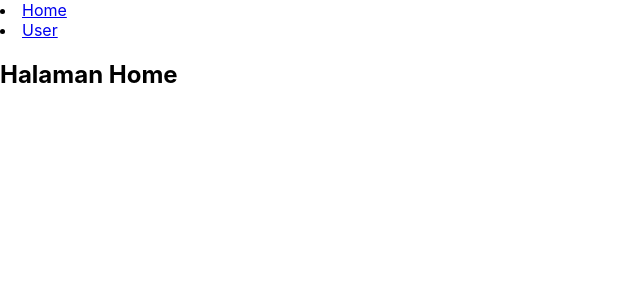
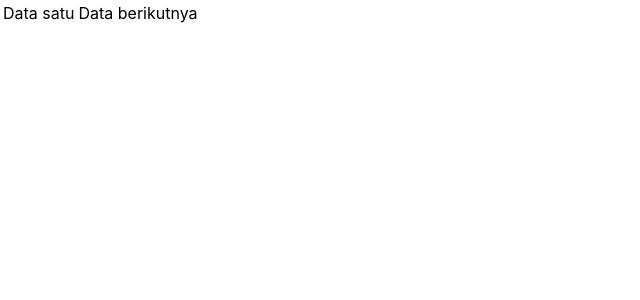
Before and after one commit to lyfewithcode/belajar-react-js, a React (Create React App) app: page / in a window 1280 px wide. Shown: the top 300 px of the page, without its empty margins (0-640 px from the left). Built offline with nearby package versions, Linux system fonts and the light colour scheme.

Commit message:
React fragment sebagai pembungkus

```diff
--- a/src/App.js
+++ b/src/App.js
@@ -1,51 +1,27 @@
 import './App.css';
-import { Component } from 'react';
-import { BrowserRouter, Switch, Route, Link } from 'react-router-dom';
+import React, { Component } from 'react';
 
-function Home() {
-  return <h2> Halaman Home </h2>
-}
-
-function ListView() {
-  return (
-    <div>
-      <h2> Semua User </h2>
-      <ul>
-        <Link to='user/ahmad'>Ahmad</Link> <br/>
-        <Link to='user/siska '>Siska</Link>
-      </ul>
-    </div>
-  )
-}
-
-function NoMatch() {
-  return <h2> 404, halaman tidak ditemukan </h2>
-}
-
-function DetailView({ match }) {
-  return <h2> Ini Halaman {match.params.name} </h2>
-}
+// Composition
 
 class App extends Component {
   render() {
     return (
-      <BrowserRouter>
-        <div>
-          <nav>
-            <li> <Link to='/'> Home </Link> </li>
-            <li> <Link to='/users'> User </Link> </li>
-          </nav>
+      <table>
+        <tr>
+          <Column/>
+        </tr>
+      </table>
+    );
+  }
+}
 
-          <main>
-            <Switch>
-              <Route path='/' exact component={Home} />
-              <Route path='/users' exact component={ListView} />
-              <Route path='/user/:name' exact component={DetailView} />
-              <Route component={NoMatch} />
-            </Switch>
-          </main>
-        </div>
-      </BrowserRouter>
+class Column extends React.Component {
+  render() {
+    return (
+      <React.Fragment>
+        <td>Data satu</td>
+        <td>Data berikutnya</td>
+      </React.Fragment>
     );
   }
 }
```
